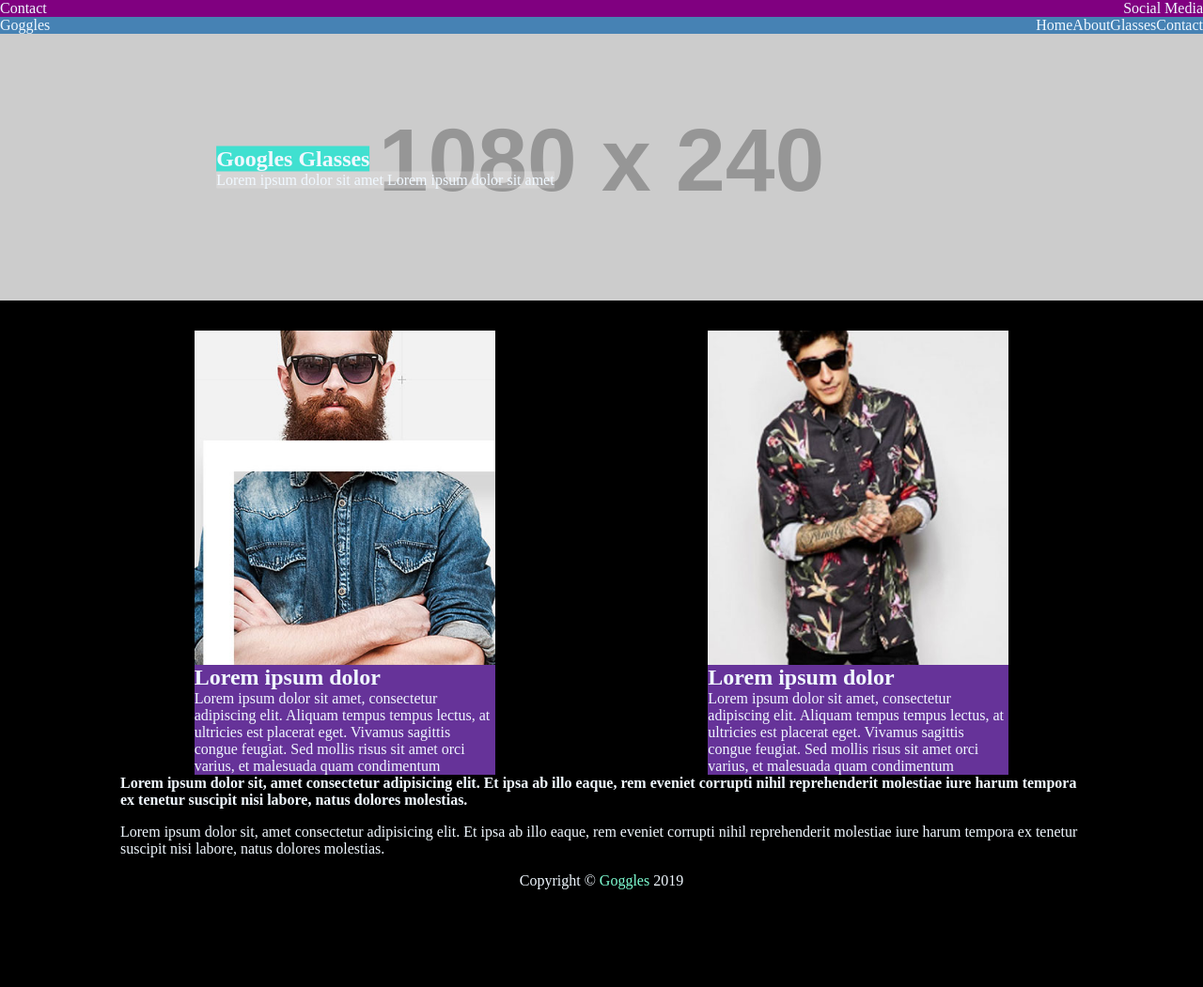
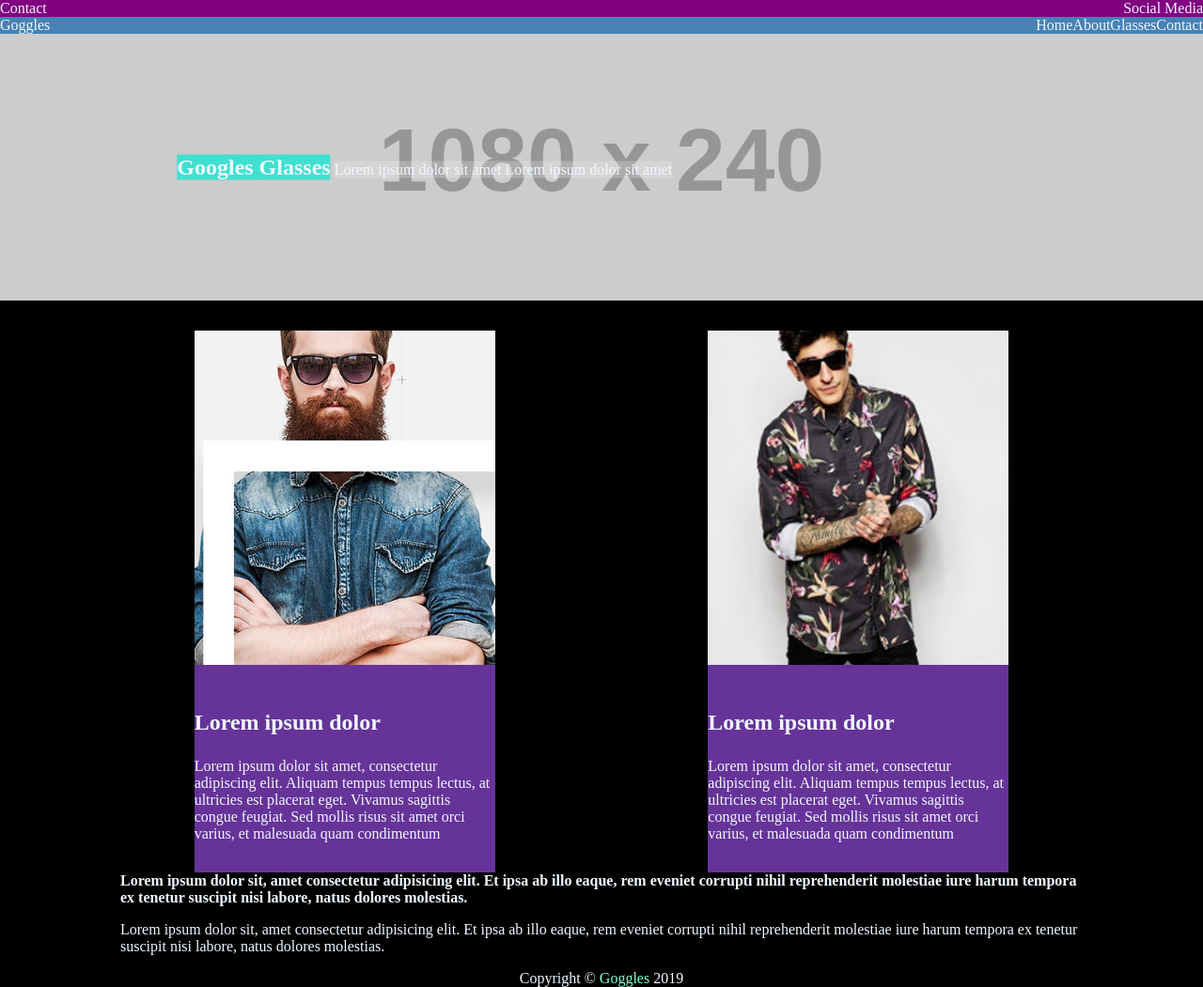
Before and after one commit to chitramdasgupta/Kreeti-Major-Projects, a plain HTML site: page Goggles/index.html in a window 1280 px wide. Shown: the whole page at 94% size. Before the commit the page ends 947 px from the top, so only its background shows below. Drawn offline with Linux system fonts and the light colour scheme; placeholder pictures from the web are drawn by us.

Commit message:
Added some breathing space

```diff
--- a/Goggles/index.html
+++ b/Goggles/index.html
@@ -39,7 +39,6 @@
             <figcaption></figcaption>
             <div class="top-of-hero">
                 <h2>Googles Glasses</h2>
-                <br>
                 <p>Lorem ipsum dolor sit amet Lorem ipsum dolor sit amet</p>
             </div>
         </figure>
@@ -47,7 +46,7 @@
         <figure class="showcase">
             <div class="image-container">
                 <img src="assets/photo1.jpg" alt="Photo of a man wearing goggles" width="410" height="456">
-                <div>
+                <div class="showcase-text-container">
                     <h2>Lorem ipsum dolor</h2>
                     <p>Lorem ipsum dolor sit amet, consectetur adipiscing elit. Aliquam tempus tempus lectus, at
                         ultricies est placerat eget. Vivamus sagittis congue feugiat. Sed mollis risus sit amet orci
@@ -57,7 +56,7 @@
 
             <div class="image-container">
                 <img src="assets/photo2.jpg" alt="Another photo of a man wearing goggles" width="410" height="456">
-                <div>
+                <div class="showcase-text-container">
                     <h2>Lorem ipsum dolor</h2>
                     <p>Lorem ipsum dolor sit amet, consectetur adipiscing elit. Aliquam tempus tempus lectus, at
                         ultricies est placerat eget. Vivamus sagittis congue feugiat. Sed mollis risus sit amet orci
--- a/Goggles/style.css
+++ b/Goggles/style.css
@@ -9,6 +9,7 @@
 body {
   background-color: black;
   color: aliceblue;
+  font-size: 1rem;
 }
 
 img {
@@ -86,6 +87,15 @@ img {
   height: auto;
 }
 
+.showcase-text-container {
+  margin-top: 3rem;
+}
+
+.showcase-text-container p {
+  margin-top: 1.5rem;
+  margin-bottom: 2rem;
+}
+
 /* Main ending-text */
 
 .ending-text {
```
Also changed, not shown: Goggles/goggles-desktop.jpg (added).
